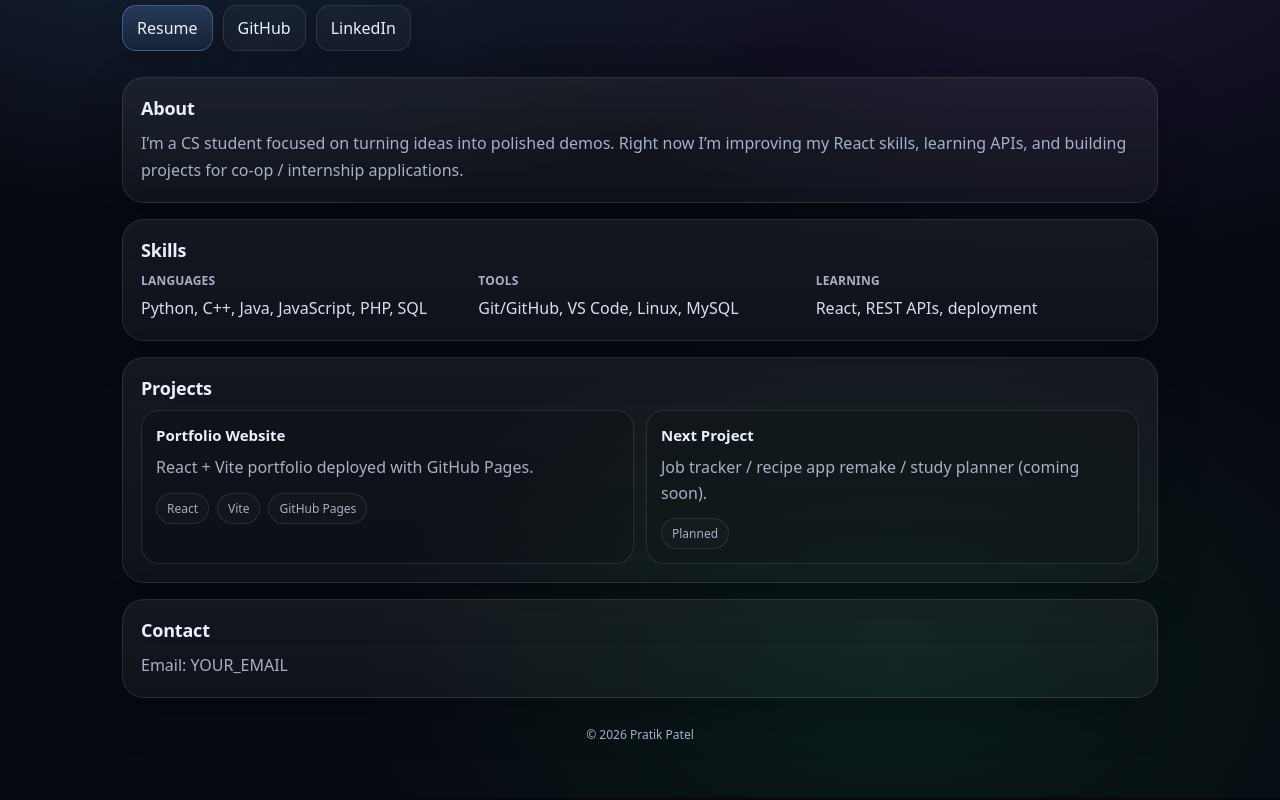
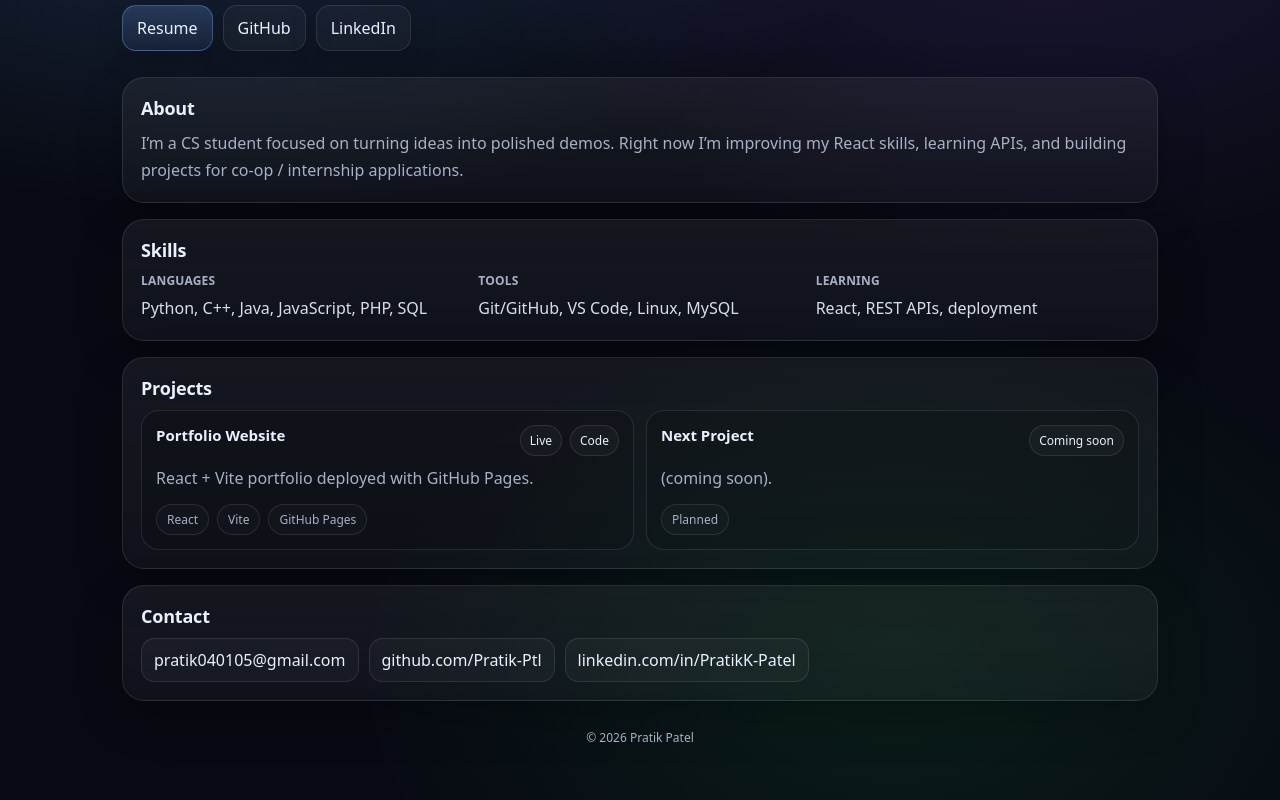
Before and after one commit to Pratik-Ptl/Pratik-Portfolio, a React (Vite) app: page / in a window 1280 px wide. Shown: the part 273-1073 px from the top of the page. Built offline with nearby package versions, Linux system fonts and the light colour scheme.

Commit message:
Update contact information and improve text clarity

```diff
--- a/src/App.jsx
+++ b/src/App.jsx
@@ -2,38 +2,39 @@ import "./App.css";
 
 export default function App() {
   return (
-    <div className="page">
+    <div className="page" id="top">
       <header className="header">
         <div className="nav">
-          <div className="logo">Pratik Patel</div>
-          <div className="links">
+          <a className="logo" href="#top">Pratik Patel</a>
+          <nav className="links">
             <a href="#about">About</a>
             <a href="#skills">Skills</a>
             <a href="#projects">Projects</a>
             <a href="#contact">Contact</a>
-          </div>
+          </nav>
         </div>
       </header>
 
       <main className="container">
         <section className="hero">
           <div className="pill">Open to Co-op / Internship</div>
+
           <h1>
             Hi, I’m <span className="accent">Pratik Patel</span>
           </h1>
+
           <p className="sub">
-            Computer Science student building clean, practical projects with React, APIs, and SQL — deployed so recruiters can
-            click and see.
+            Computer Science student building clean, practical projects with React, APIs, and SQL — deployed so recruiters can click and review.
           </p>
 
           <div className="btnRow">
             <a className="btn primary" href="./resume.pdf" target="_blank" rel="noreferrer">
               Resume
             </a>
-            <a className="btn" href="https://github.com/YOUR_USERNAME" target="_blank" rel="noreferrer">
+            <a className="btn" href="https://github.com/Pratik-Ptl" target="_blank" rel="noreferrer">
               GitHub
             </a>
-            <a className="btn" href="https://www.linkedin.com/in/YOUR_LINKEDIN" target="_blank" rel="noreferrer">
+            <a className="btn" href="https://www.linkedin.com/in/PratikK-Patel" target="_blank" rel="noreferrer">
               LinkedIn
             </a>
           </div>
@@ -42,8 +43,8 @@ export default function App() {
         <section id="about" className="card">
           <h2>About</h2>
           <p>
-            I’m a CS student focused on turning ideas into polished demos. Right now I’m improving my React skills, learning
-            APIs, and building projects for co-op / internship applications.
+            I’m a CS student focused on turning ideas into polished demos. Right now I’m improving my React skills, learning APIs,
+            and building projects for co-op / internship applications.
           </p>
         </section>
 
@@ -68,31 +69,48 @@ export default function App() {
         <section id="projects" className="card">
           <h2>Projects</h2>
           <div className="projGrid">
-            <div className="proj">
-              <h3>Portfolio Website</h3>
+            <article className="proj">
+              <div className="projTop">
+                <h3>Portfolio Website</h3>
+                <div className="projLinks">
+                  <a className="chipLink" href="#" target="_blank" rel="noreferrer">Live</a>
+                  <a className="chipLink" href="#" target="_blank" rel="noreferrer">Code</a>
+                </div>
+              </div>
               <p>React + Vite portfolio deployed with GitHub Pages.</p>
               <div className="tags">
                 <span>React</span>
                 <span>Vite</span>
                 <span>GitHub Pages</span>
               </div>
-            </div>
+            </article>
 
-            <div className="proj">
-              <h3>Next Project</h3>
-              <p>Job tracker / recipe app remake / study planner (coming soon).</p>
+            <article className="proj">
+              <div className="projTop">
+                <h3>Next Project</h3>
+                <div className="projLinks">
+                  <a className="chipLink" href="#" target="_blank" rel="noreferrer">Coming soon</a>
+                </div>
+              </div>
+              <p>(coming soon).</p>
               <div className="tags">
                 <span>Planned</span>
               </div>
-            </div>
+            </article>
           </div>
         </section>
 
         <section id="contact" className="card">
           <h2>Contact</h2>
-          <p>
-            Email: <a href="mailto:YOUR_EMAIL">YOUR_EMAIL</a>
-          </p>
+          <div className="contactRow">
+            <a className="contactItem" href="mailto:pratik040105@gmail.com">pratik040105@gmail.com</a>
+            <a className="contactItem" href="https://github.com/Pratik-Ptl" target="_blank" rel="noreferrer">
+              github.com/Pratik-Ptl
+            </a>
+            <a className="contactItem" href="https://www.linkedin.com/in/PratikK-Patel" target="_blank" rel="noreferrer">
+              linkedin.com/in/PratikK-Patel
+            </a>
+          </div>
         </section>
 
         <footer className="footer">© {new Date().getFullYear()} Pratik Patel</footer>
```
